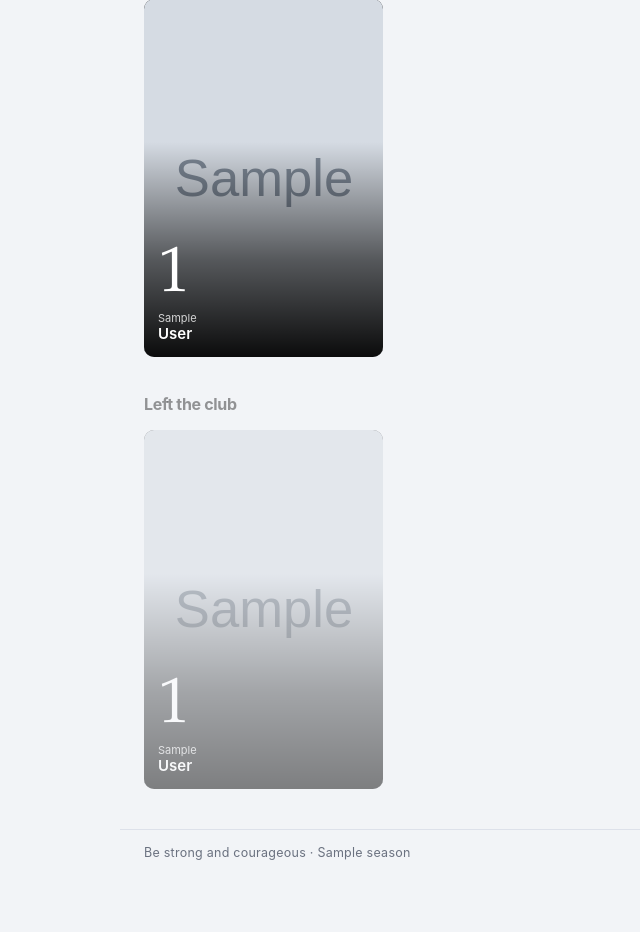
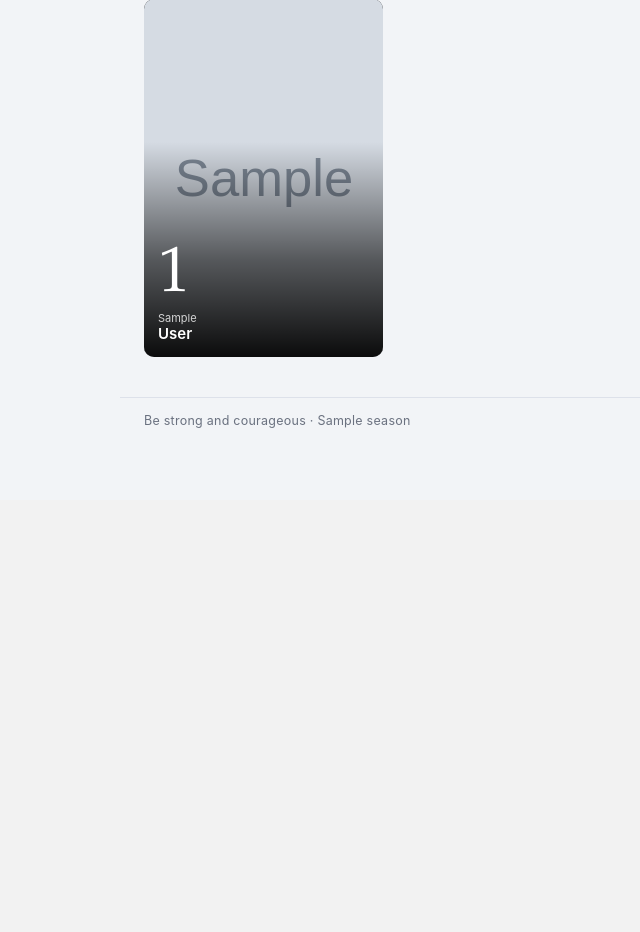
Before and after one commit to thollywood1888/united-churches-ayr, a FastAPI app: template app/templates/squad.html in a window 1280 px wide. Shown: the part 972-1904 px from the top of the page, without its empty margins (0-640 px from the left). After the commit the page ends 1400 px from the top, so only its background shows below. Run offline with FastAPI, Linux system fonts and the light colour scheme; the visitor is signed in with stand-in values (Sample User, id 1); tables that the repository leaves empty hold one stand-in row (values such as "Sample post"); the template is opened without the code that fills it: most values are stand-ins (such as "Sample title", 1, 10 or a date in 2020); grey boxes marked "Sample" are stand-in pictures.

Commit message:
Remove left-the-club player section from squad page
Co-Authored-By: Claude Sonnet 4.6 <noreply@anthropic.com>

```diff
--- a/app/templates/squad.html
+++ b/app/templates/squad.html
@@ -194,43 +194,6 @@
 <p class="empty">No players in the current squad. Add one above.</p>
 {% endif %}
 
-{# Left the club #}
-{% if left_players %}
-<div class="sq-pos-section" style="margin-top:36px">
-  <p class="sq-pos-label" style="color:rgba(0,0,0,.4);font-size:16px">Left the club</p>
-  <div class="sq-grid">
-    {% for pl in left_players %}
-    <div>
-      {% if is_gaffer %}
-      <a href="/squad/{{ pl.id }}" class="sq-card" title="{{ pl.name }}" data-name="{{ pl.name | lower }}" data-pos="" style="opacity:.5">
-      {% else %}
-      <div class="sq-card" title="{{ pl.name }}" data-name="{{ pl.name | lower }}" data-pos="" style="opacity:.5">
-      {% endif %}
-        {% if pl.photo_filename %}
-          <img src="/static/player_photos/{{ pl.photo_filename }}" class="sq-card-img" alt="{{ pl.name }}">
-        {% else %}
-          <div class="sq-card-img sq-card-img--ph">{{ pl.first_name[:1] }}{{ (pl.last_name or '')[:1] }}</div>
-        {% endif %}
-        <div class="sq-card-fade"></div>
-        <div class="sq-card-meta">
-          {% if pl.squad_number %}<span class="sq-card-num">{{ pl.squad_number }}</span>{% endif %}
-          <span class="sq-card-first">{{ pl.first_name or '' }}</span>
-          <span class="sq-card-last">{{ pl.last_name or '' }}</span>
-        </div>
-      {% if is_gaffer %}</a>{% else %}</div>{% endif %}
-      {% if is_gaffer %}
-      <div class="sq-card-actions">
-        <form method="post" action="/squad/{{ pl.id }}/restore">
-          <button class="link" type="submit">Restore</button>
-        </form>
-      </div>
-      {% endif %}
-    </div>
-    {% endfor %}
-  </div>
-</div>
-{% endif %}
-
 {# Awards #}
 {% set all_award_lines = lines | selectattr("motm", ">", 0) | list %}
 {% set mgr_award_lines = lines | selectattr("managers_motm", ">", 0) | list %}
```
